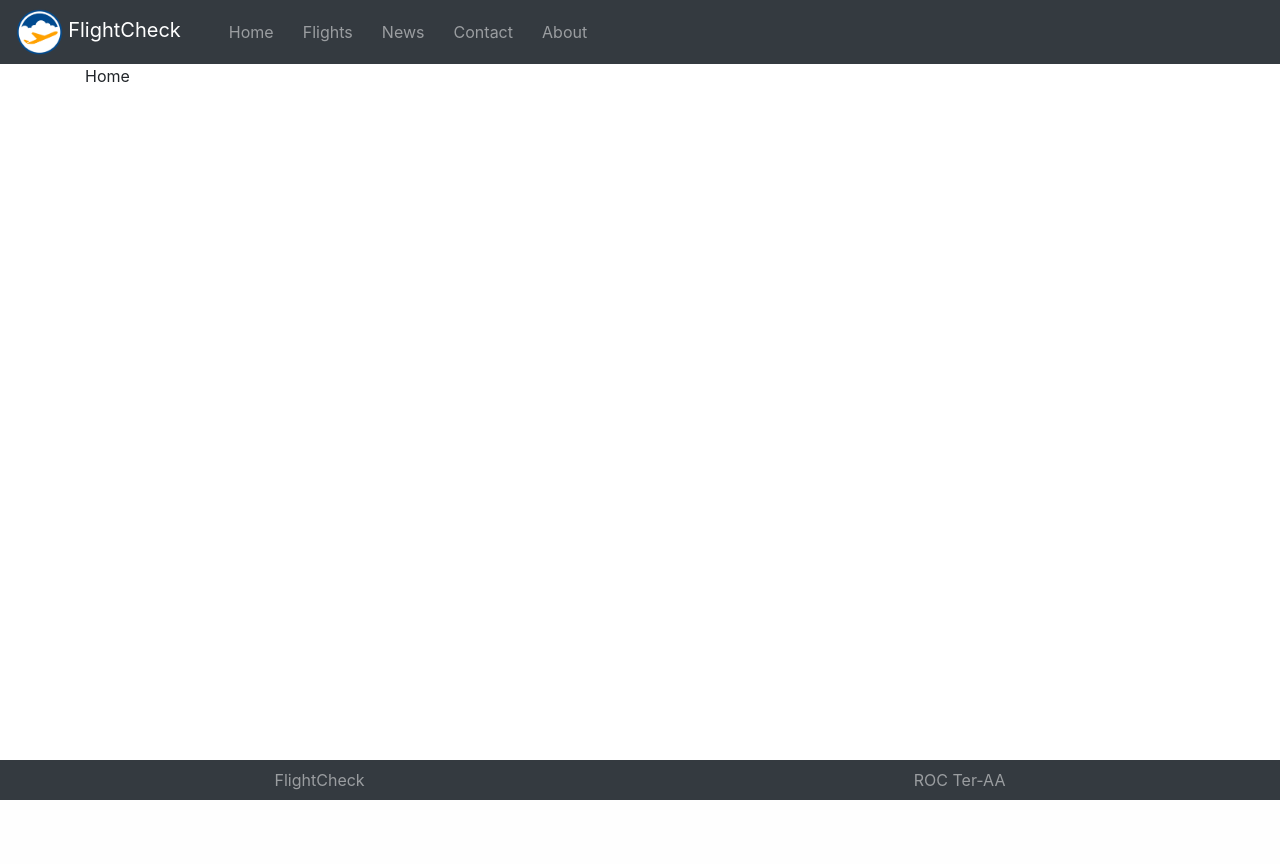
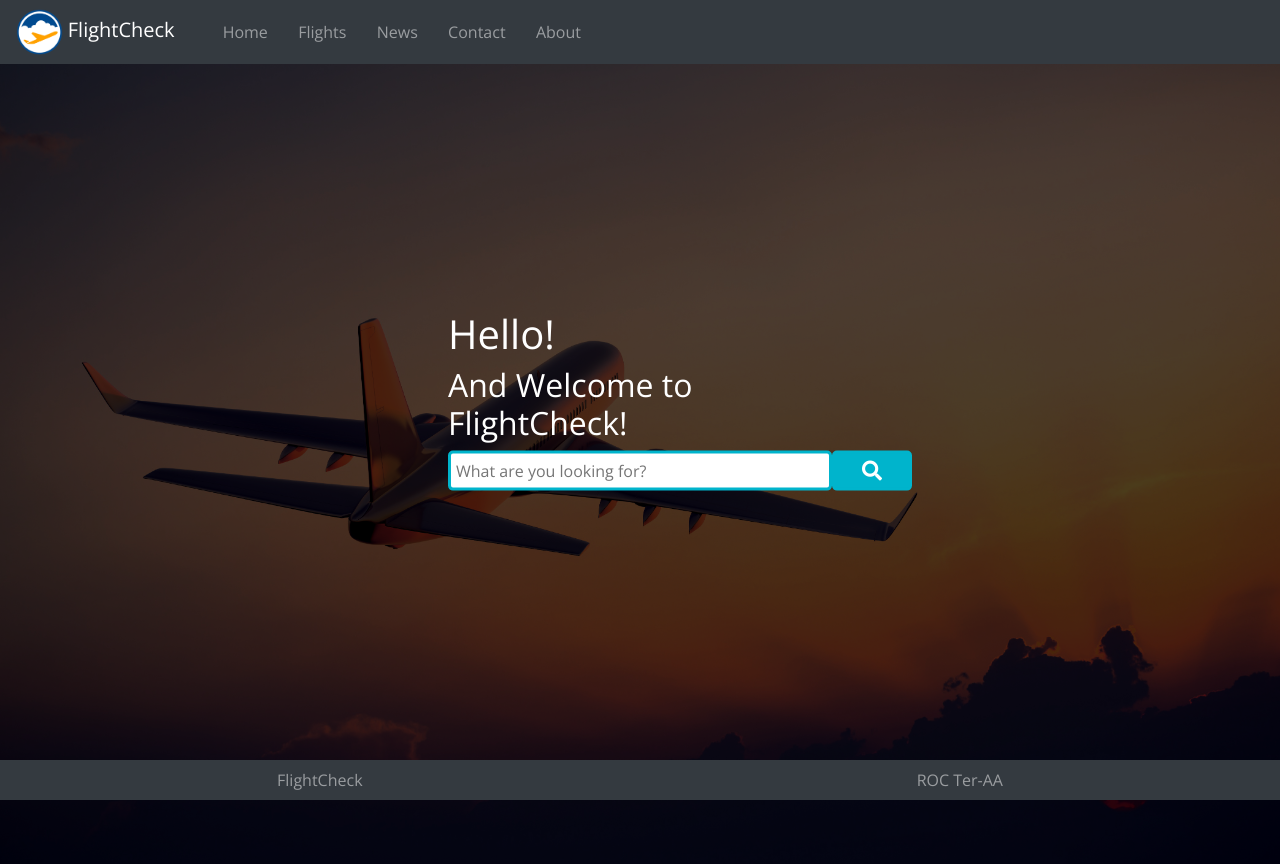
Before and after one commit to myrell8/Proftaak2, a PHP site: page /Proftaak2/ in a window 1280 px wide. Before the commit the page ends 800 px from the top, so only its background shows below. Run offline with PHP 8.4, Linux system fonts and the light colour scheme; some libraries are stand-ins or nearby versions.

Commit message:
Auto stash before merge of "master" and "origin/master"

```diff
--- /dev/null
+++ b/css/home-page.css
@@ -0,0 +1,68 @@
+@import url(https://fonts.googleapis.com/css?family=Open+Sans);
+
+body{
+  background: #f2f2f2;
+  font-family: 'Open Sans', sans-serif;
+}
+
+.search {
+  width: 100%;
+  position: relative
+}
+.color-divider{
+    display: flex;
+    justify-content: center;
+    width: 100%;
+    min-height: 100%;
+    background-image: url(../img/skrrt.jpg);
+    background-size: cover;
+}
+.searchTerm {
+  float: left;
+  width: 100%;
+  border: 3px solid #00B4CC;
+  padding: 5px;
+  border-radius: 5px;
+  outline: none;
+  color: #9DBFAF;
+}
+
+.searchTerm:focus{
+  color: #00B4CC;
+}
+
+.searchButton {
+  position: absolute;
+  width: 80px;
+  height: 40px;
+  border: 3px solid #00B4CC;
+  background: #00B4CC;
+  text-align: center;
+  color: #fff;
+  border-radius: 5px;
+  cursor: pointer;
+  font-size: 20px;
+}
+.searchButton:hover{
+    transition: 100ms;
+    color: #00B4CC;
+    background-color: white;
+}
+.color-screen{
+    width: 100%;
+    min-height: 100vh;
+    background-color: rgba(0, 0, 0, 0.7 );
+    display: flex; align-items: initial;
+    justify-content: center;
+}
+/*Resize the wrap to see the search bar change!*/
+.wrap{
+  width: 30%;
+  position: absolute;
+  top: 50%;
+  left: 50%;
+  transform: translate(-50%, -50%);
+}
+.textDiv{
+    color: white;
+}
--- a/includes/head.php
+++ b/includes/head.php
@@ -1,5 +1,5 @@
 <title>FlightCheck</title>
 <link rel="stylesheet" href="https://stackpath.bootstrapcdn.com/bootstrap/4.1.3/css/bootstrap.min.css" integrity="sha384-MCw98/SFnGE8fJT3GXwEOngsV7Zt27NXFoaoApmYm81iuXoPkFOJwJ8ERdknLPMO" crossorigin="anonymous">
 <link rel="stylesheet" type="text/css" href="css/style.css">
-<link href="sticky-footer-navbar.css" rel="stylesheet">
-<link rel="icon" href="img/Logo.png">
+<!-- <link href="sticky-footer-navbar.css" rel="stylesheet"> -->
+<link rel="icon" href="img/LogoNoText.png">
--- a/index.php
+++ b/index.php
@@ -2,15 +2,28 @@
 <html>
 <head>
 	<?php require 'includes/head.php'; ?>
+	<link rel="stylesheet" href="css/home-page.css">
+	<link rel="stylesheet" href="https://use.fontawesome.com/releases/v5.6.3/css/all.css" integrity="sha384-UHRtZLI+pbxtHCWp1t77Bi1L4ZtiqrqD80Kn4Z8NTSRyMA2Fd33n5dQ8lWUE00s/" crossorigin="anonymous">
 </head>
 <body>
 
 <?php require 'includes/header.inc.php'; ?>
 
-	<div class="container">
-		Home
-	</div>
-
+	<div class="color-divider">
+		<div class="color-screen">
+<div class="wrap">
+	<div class="textDiv">
+	<h1>Hello!</h1><h2>And Welcome to FlightCheck!	</h2>
+</div>
+   <div class="search">
+      <input type="text" class="searchTerm" placeholder="What are you looking for?">
+      <button type="submit" class="searchButton">
+        <i class="fa fa-search"></i>
+     </button>
+   </div>
+</div>
+</div>
+</div>
 <?php require 'includes/footer.inc.php'; ?>
 
 </body>
@@ -26,14 +39,12 @@
 <script src="https://cdnjs.cloudflare.com/ajax/libs/mustache.js/2.3.0/mustache.js"></script>
 
 <!-- JsBarcode js -->
-<script src="js/JsBarcode.all.min.js"></script>
 
 <!-- kaas js -->
 <script src="https://cdnjs.cloudflare.com/ajax/libs/underscore.js/1.9.1/underscore-min.js"></script>
 
 <!-- Barcode Search Plugin -->
-<script src="js/anysearch.js"></script>
 
 <!-- Custom js  -->
-<script src="js/main.js"></script>
+<!-- <script src="js/main.js"></script> -->
 </html>
```
Also changed, not shown: img/skrrt.jpg (added), js/mail.js (line endings or trailing spaces).
